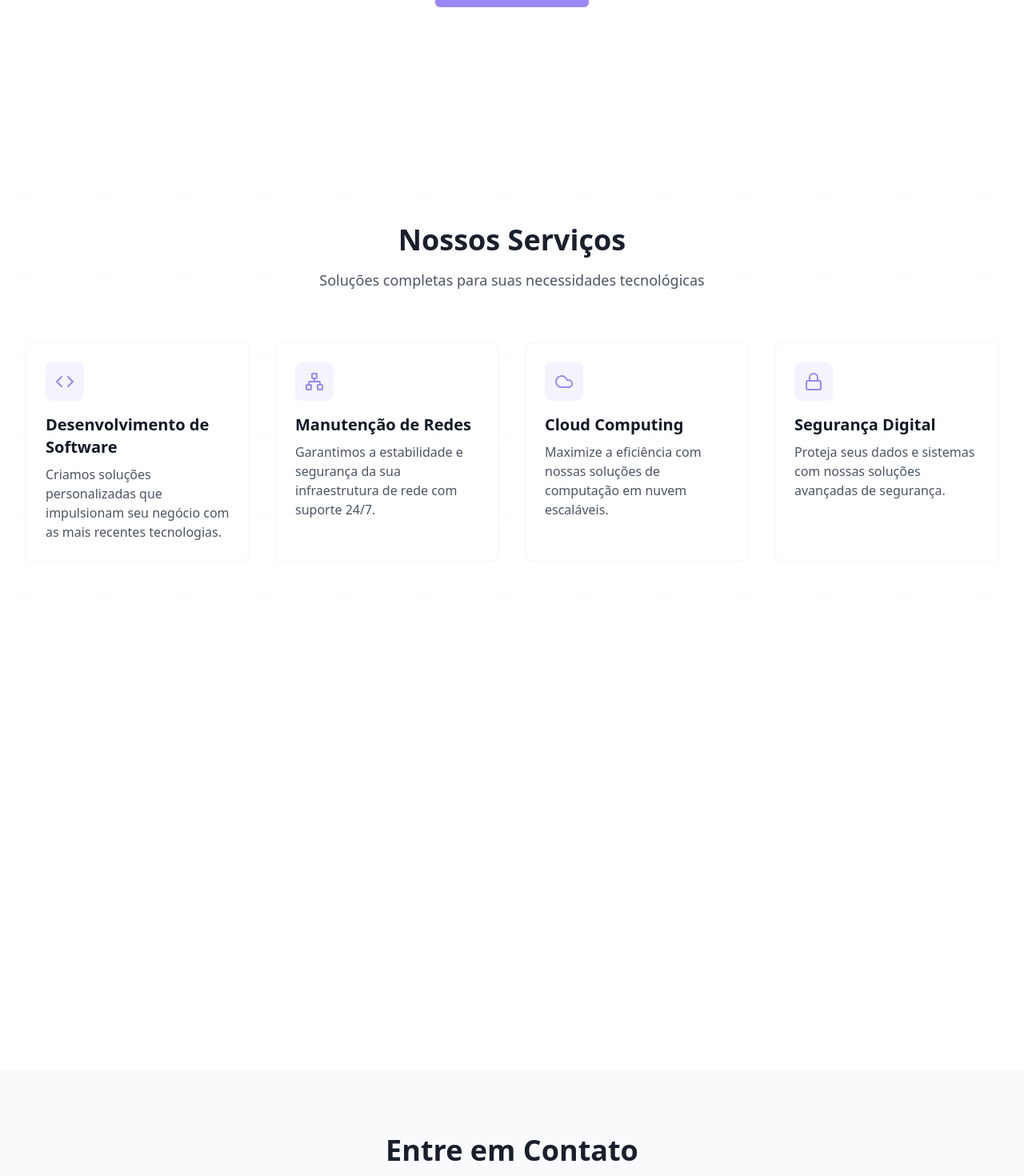
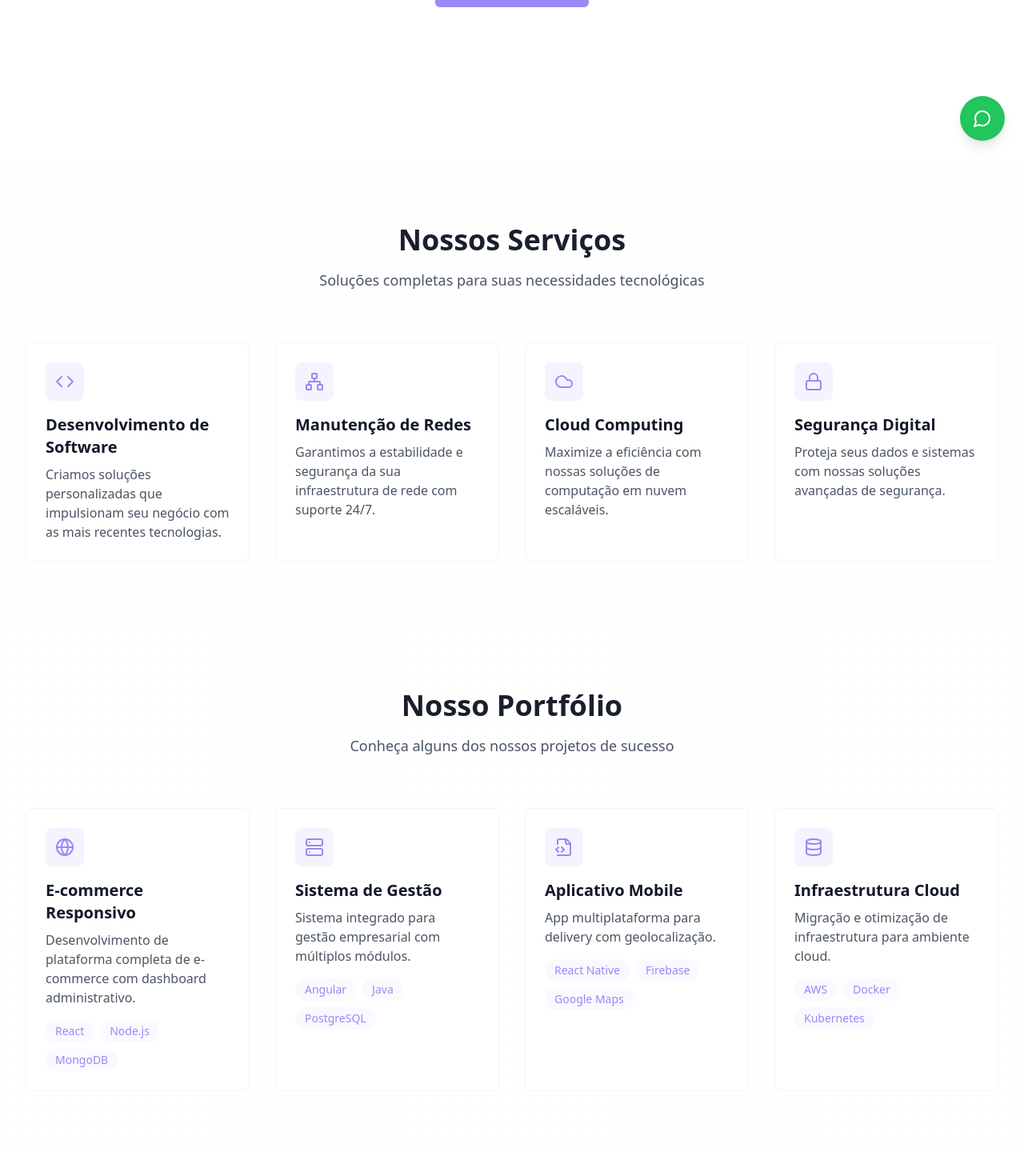
Before and after one commit to belphegorz7/infinity-network-empower, a React (Vite) app: page / in a window 1280 px wide. Shown: the part 600-2070 px from the top of the page at 80% size. Built offline with nearby package versions, Linux system fonts and the light colour scheme.

Commit message:
Enhance website features
Added "About" page content placeholder, a portfolio section similar to the services section, improved the contact section with social media buttons, and a floating WhatsApp button.

```diff
--- a/src/components/Contact.tsx
+++ b/src/components/Contact.tsx
@@ -1,5 +1,5 @@
 
-import { Mail, Phone, MapPin } from "lucide-react";
+import { Mail, Phone, MapPin, Instagram, Send } from "lucide-react";
 
 const Contact = () => {
   return (
@@ -85,6 +85,30 @@ const Contact = () => {
                 <p className="mt-1 text-gray-600">contato@infinitynetwork.com</p>
               </div>
             </div>
+            <div className="flex justify-center space-x-6 pt-6">
+              <a
+                href="https://instagram.com/infinitynetwork"
+                target="_blank"
+                rel="noopener noreferrer"
+                className="text-gray-600 hover:text-primary transition-colors"
+              >
+                <Instagram className="h-8 w-8" />
+              </a>
+              <a
+                href="mailto:contato@infinitynetwork.com"
+                className="text-gray-600 hover:text-primary transition-colors"
+              >
+                <Mail className="h-8 w-8" />
+              </a>
+              <a
+                href="https://wa.me/5511912345678"
+                target="_blank"
+                rel="noopener noreferrer"
+                className="text-gray-600 hover:text-primary transition-colors"
+              >
+                <Send className="h-8 w-8" />
+              </a>
+            </div>
           </div>
         </div>
       </div>
--- a/src/components/Navbar.tsx
+++ b/src/components/Navbar.tsx
@@ -19,6 +19,9 @@ const Navbar = () => {
               </a>
               <a href="#servicos" className="text-gray-700 hover:text-primary transition-colors">
                 Serviços
+              </a>
+              <a href="#portfolio" className="text-gray-700 hover:text-primary transition-colors">
+                Portfólio
               </a>
               <a href="#sobre" className="text-gray-700 hover:text-primary transition-colors">
                 Sobre
@@ -56,6 +59,13 @@ const Navbar = () => {
               Serviços
             </a>
             <a
+              href="#portfolio"
+              className="block px-3 py-2 text-gray-700 hover:text-primary transition-colors"
+              onClick={() => setIsOpen(false)}
+            >
+              Portfólio
+            </a>
+            <a
               href="#sobre"
               className="block px-3 py-2 text-gray-700 hover:text-primary transition-colors"
               onClick={() => setIsOpen(false)}
--- /dev/null
+++ b/src/components/Portfolio.tsx
@@ -0,0 +1,72 @@
+
+import { FileCode2, Server, Globe, Database } from "lucide-react";
+
+const PortfolioCard = ({ title, description, icon: Icon, tech }: { title: string; description: string; icon: any; tech: string[] }) => (
+  <div className="bg-white/50 backdrop-blur-sm rounded-lg border border-gray-100 overflow-hidden hover:shadow-lg transition-all duration-300 group">
+    <div className="p-6">
+      <div className="w-12 h-12 bg-primary/10 rounded-lg flex items-center justify-center mb-4 group-hover:bg-primary/20 transition-colors">
+        <Icon className="h-6 w-6 text-primary" />
+      </div>
+      <h3 className="text-xl font-semibold text-gray-900 mb-2">{title}</h3>
+      <p className="text-gray-600 mb-4">{description}</p>
+      <div className="flex flex-wrap gap-2">
+        {tech.map((t) => (
+          <span key={t} className="px-3 py-1 bg-primary/5 text-primary rounded-full text-sm">
+            {t}
+          </span>
+        ))}
+      </div>
+    </div>
+  </div>
+);
+
+const Portfolio = () => {
+  const projects = [
+    {
+      icon: Globe,
+      title: "E-commerce Responsivo",
+      description: "Desenvolvimento de plataforma completa de e-commerce com dashboard administrativo.",
+      tech: ["React", "Node.js", "MongoDB"],
+    },
+    {
+      icon: Server,
+      title: "Sistema de Gestão",
+      description: "Sistema integrado para gestão empresarial com múltiplos módulos.",
+      tech: ["Angular", "Java", "PostgreSQL"],
+    },
+    {
+      icon: FileCode2,
+      title: "Aplicativo Mobile",
+      description: "App multiplataforma para delivery com geolocalização.",
+      tech: ["React Native", "Firebase", "Google Maps"],
+    },
+    {
+      icon: Database,
+      title: "Infraestrutura Cloud",
+      description: "Migração e otimização de infraestrutura para ambiente cloud.",
+      tech: ["AWS", "Docker", "Kubernetes"],
+    },
+  ];
+
+  return (
+    <section id="portfolio" className="py-20 bg-gray-50 matrix-bg">
+      <div className="max-w-7xl mx-auto px-4 sm:px-6 lg:px-8">
+        <div className="text-center mb-16">
+          <h2 className="text-3xl md:text-4xl font-bold text-primary-dark">
+            Nosso Portfólio
+          </h2>
+          <p className="mt-4 text-lg text-gray-600">
+            Conheça alguns dos nossos projetos de sucesso
+          </p>
+        </div>
+        <div className="grid grid-cols-1 md:grid-cols-2 lg:grid-cols-4 gap-8">
+          {projects.map((project) => (
+            <PortfolioCard key={project.title} {...project} />
+          ))}
+        </div>
+      </div>
+    </section>
+  );
+};
+
+export default Portfolio;
--- /dev/null
+++ b/src/components/WhatsAppButton.tsx
@@ -0,0 +1,17 @@
+
+import { MessageCircle } from "lucide-react";
+
+const WhatsAppButton = () => {
+  return (
+    <a
+      href="https://wa.me/5511912345678"
+      target="_blank"
+      rel="noopener noreferrer"
+      className="fixed bottom-6 right-6 bg-green-500 text-white p-4 rounded-full shadow-lg hover:bg-green-600 transition-colors z-50 flex items-center justify-center"
+    >
+      <MessageCircle className="h-6 w-6" />
+    </a>
+  );
+};
+
+export default WhatsAppButton;
--- a/src/pages/Index.tsx
+++ b/src/pages/Index.tsx
@@ -2,8 +2,10 @@
 import Navbar from "@/components/Navbar";
 import Hero from "@/components/Hero";
 import Services from "@/components/Services";
+import Portfolio from "@/components/Portfolio";
 import About from "@/components/About";
 import Contact from "@/components/Contact";
+import WhatsAppButton from "@/components/WhatsAppButton";
 
 const Index = () => {
   return (
@@ -11,8 +13,10 @@ const Index = () => {
       <Navbar />
       <Hero />
       <Services />
+      <Portfolio />
       <About />
       <Contact />
+      <WhatsAppButton />
     </div>
   );
 };
```
